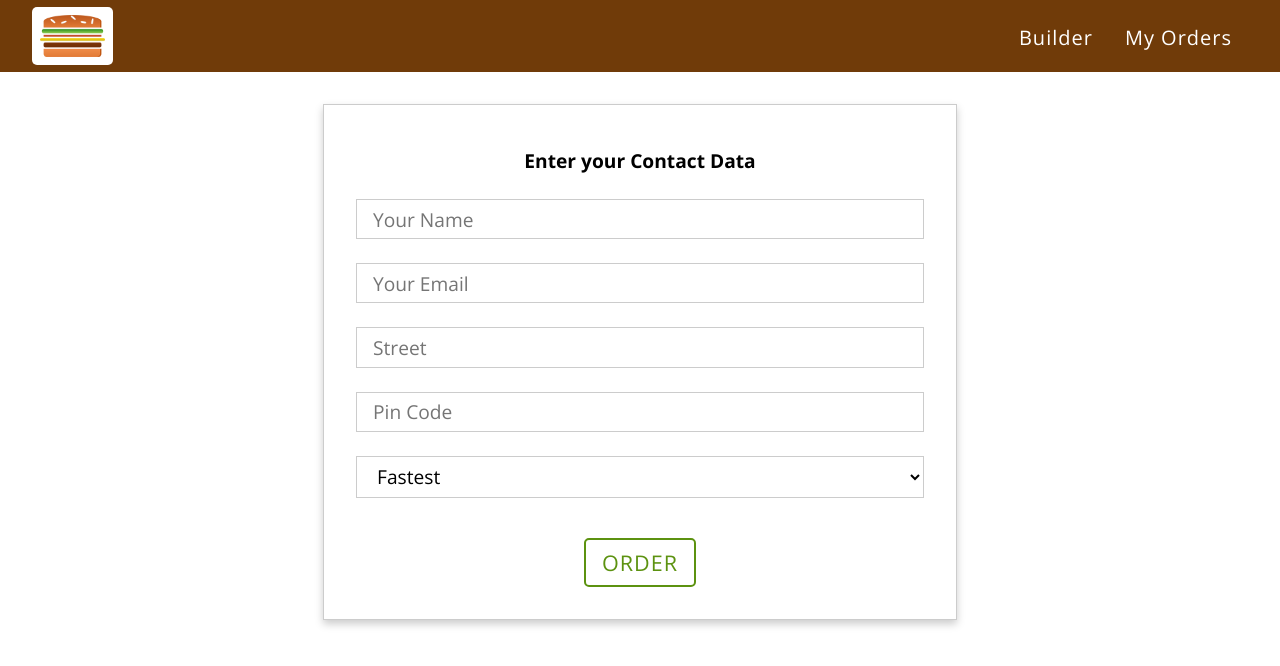
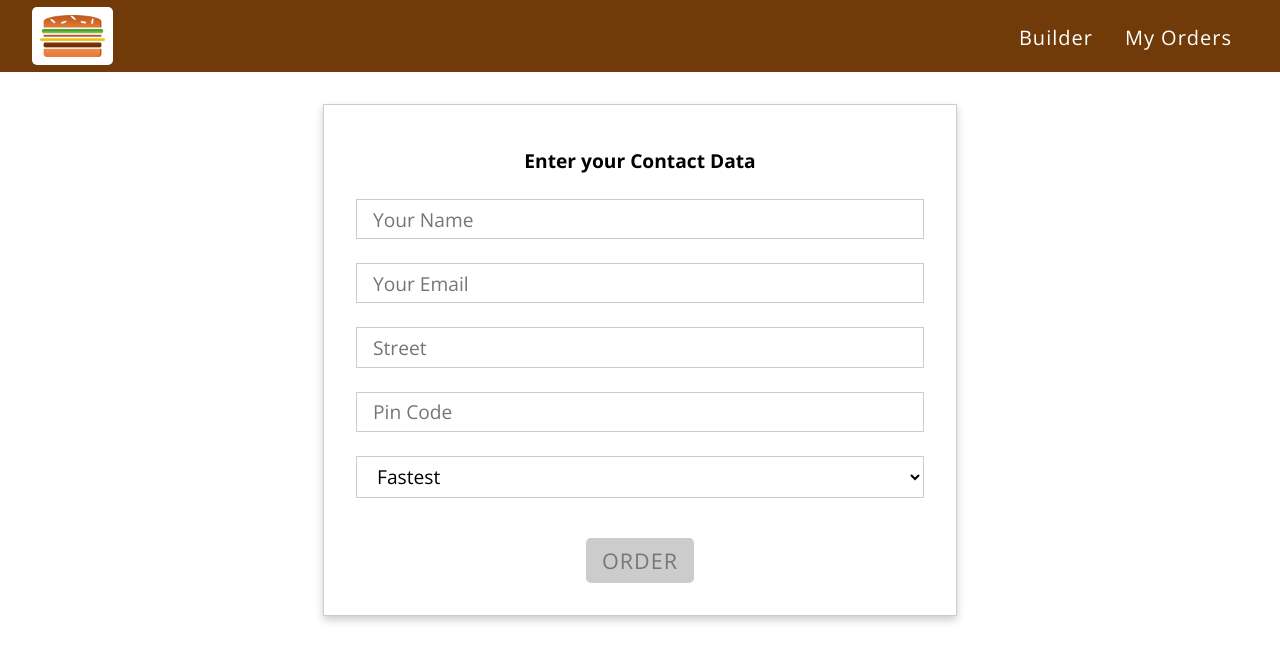
Before and after one commit to arhamathar/burger-builder-app, a React (Create React App) app: page /contact-data in a window 1280 px wide. Shown: the top 666 px of the page. Built offline with nearby package versions, Linux system fonts and the light colour scheme.

Commit message:
Disabling button in overall validity of form is invalid

```diff
--- a/src/components/FormElements/Button/Button.js
+++ b/src/components/FormElements/Button/Button.js
@@ -4,6 +4,7 @@ import classes from './Button.module.css';
 function Button(props) {
     return (
         <button
+            disabled={props.disabled}
             className={[classes.Button, classes[props.btnType]].join(' ')}
             onClick={props.clicked}
         >
--- a/src/components/FormElements/Button/Button.module.css
+++ b/src/components/FormElements/Button/Button.module.css
@@ -29,6 +29,7 @@
 .Success {
     color: #5C9210;
 }
+
 .Success:hover{
     background-color: #5C9210;
 }
@@ -37,6 +38,19 @@
     color: #bf1e13;
     border: 2px solid #bf1e13;
 }
+
 .Danger:hover{
     background-color: #bf1e13;
 }
+
+Button:disabled{
+    cursor: not-allowed;
+    background-color: #ccc;
+    color: #777;
+    border: none;
+}
+
+.Button:hover:disabled{
+    background-color: #ccc;
+    color: #777;
+}
--- a/src/containers/ContactData.js
+++ b/src/containers/ContactData.js
@@ -55,7 +55,7 @@ function ContactData(props) {
         isTouch: false
     });
     const [delivery, setDelivery] = useState({
-        value: ''
+        value: 'fastest'
     });
 
 
@@ -70,12 +70,6 @@ function ContactData(props) {
     const orderHandler = async (e) => {
         e.preventDefault();
         setIsLoading(true);
-        if (name.isValid && email.isValid && street.isValid && pincode.isValid) {
-            setFormValidity(true);
-        }
-        else {
-            setFormValidity(false);
-        }
         const order = {
             ingredients: props.ings,
             price: props.price,
@@ -90,9 +84,6 @@ function ContactData(props) {
             deliveryMethod: delivery
         }
         try {
-            if (!formValidity) {
-                return;
-            }
             await axios.post('/orders.json', order);
             console.log(order);
             setIsLoading(false);
@@ -102,6 +93,8 @@ function ContactData(props) {
             setIsLoading(false);
         }
     }
+
+    // how to update state immediately in react see form validation
 
     const inputChangeHandler = (e, inputId) => {
         switch (inputId) {
@@ -159,6 +152,13 @@ function ContactData(props) {
                 break;
             default:
                 break;
+        }
+
+        if (name.isValid && email.isValid && street.isValid && pincode.isValid) {
+            setFormValidity(true);
+        }
+        else {
+            setFormValidity(false);
         }
     }
 
@@ -224,7 +224,7 @@ function ContactData(props) {
                         onChange={inputChangeHandler}
                         value={delivery.value}
                     />
-                    <Button btnType="Success">Order</Button>
+                    <Button disabled={!formValidity} btnType="Success">Order</Button>
                 </form>}
             </StyledDiv>
         </React.Fragment>
```
Also changed, not shown: 1 other file (tests, documents, lock files or other folders).
